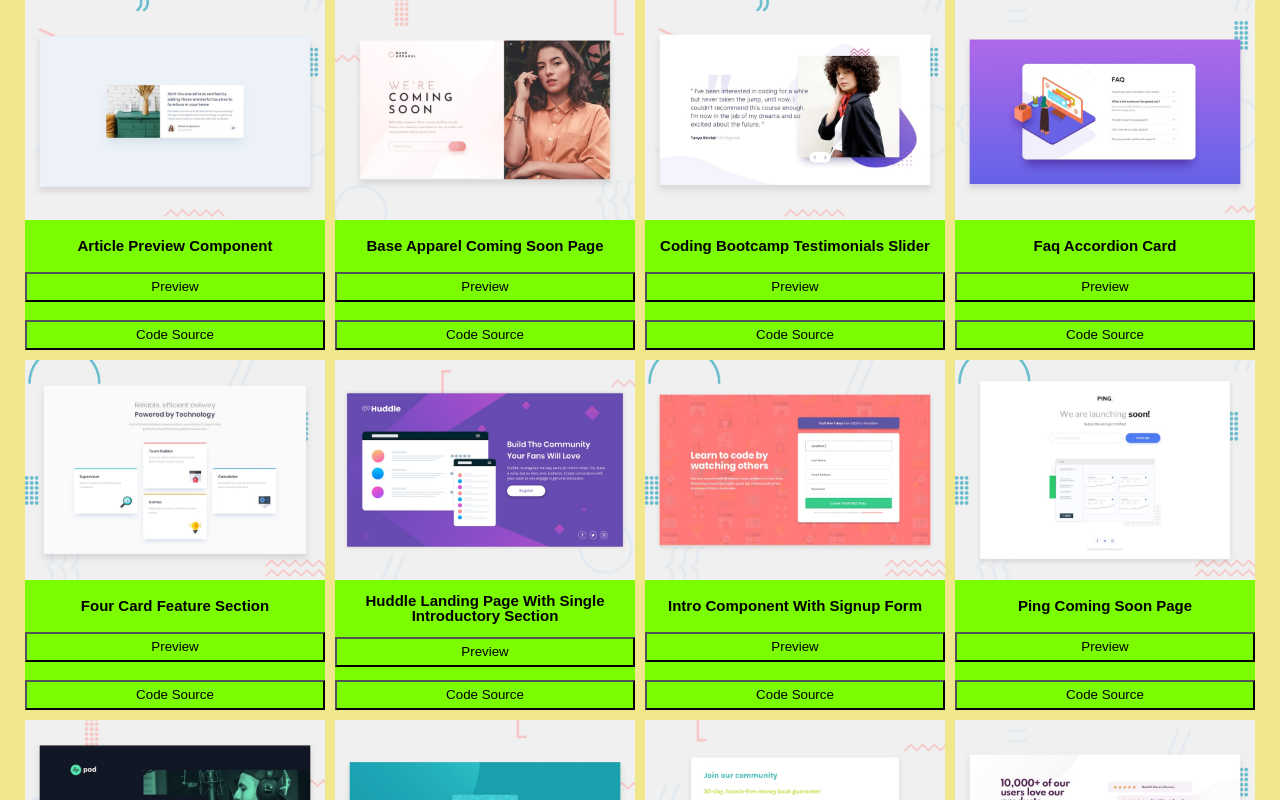
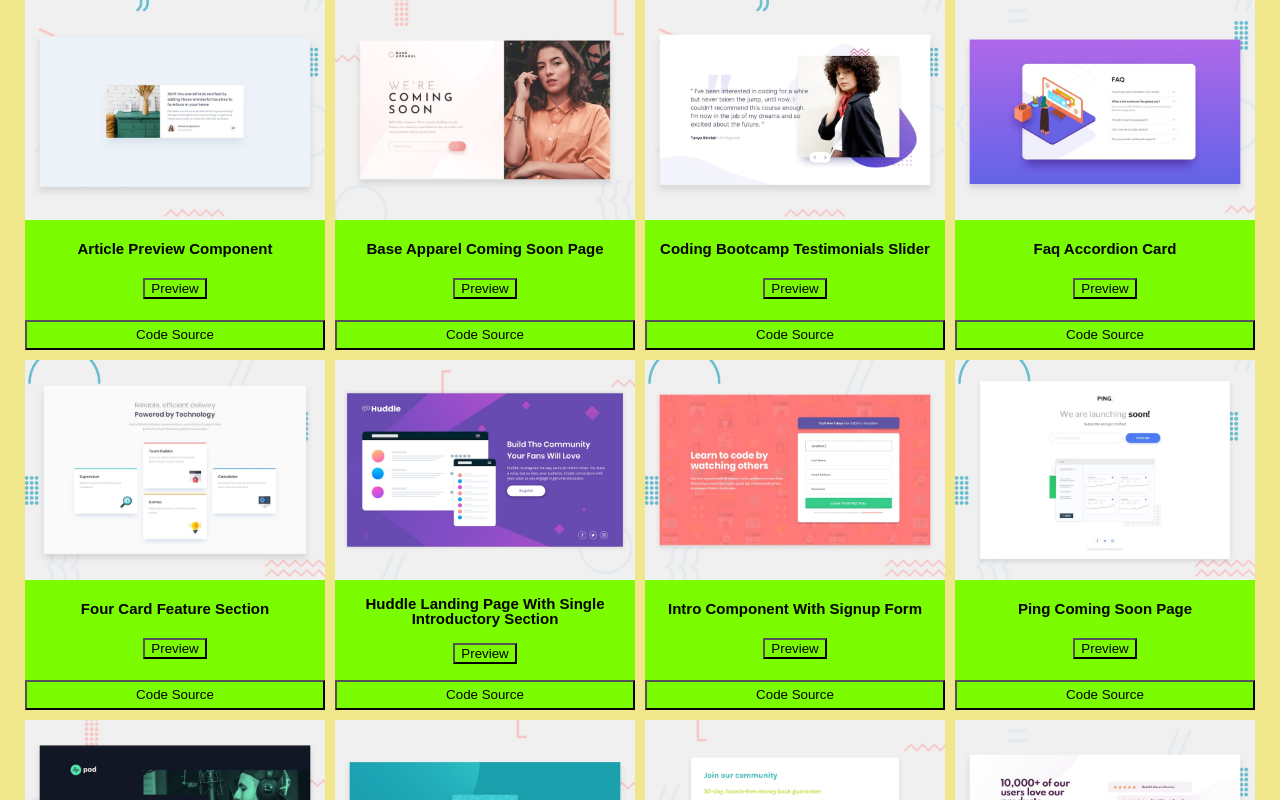
Before and after one commit to tloyan/frontendmentor, a Next.js app: page / in a window 1280 px wide. Shown: the top 800 px of the page. Built offline with nearby package versions, Linux system fonts and the light colour scheme; a web font is replaced by a local one.

Commit message:
change button by link for convenience (cmd+leftclick)

```diff
--- a/components/Home/index.js
+++ b/components/Home/index.js
@@ -1,4 +1,5 @@
 import { useRouter } from 'next/router';
+import Link from 'next/link';
 import style from './style.module.css';
 
 import data from './data'
@@ -13,7 +14,7 @@ const Home = () => {
             <div className={style.challenge_item} key={item.name}>
               <img src={item.imagePreview} />
               <p>{item.name}</p>
-              <button onClick={() => router.push(item.pageUrl)}>Preview</button>
+              <Link href={item.pageUrl}><a><button>Preview</button></a></Link>
               <button onClick={() => window.open(item.githubUrl, '_blank') || window.location.replace(item.githubUrl)}>Code Source</button>
             </div>
           )
```
